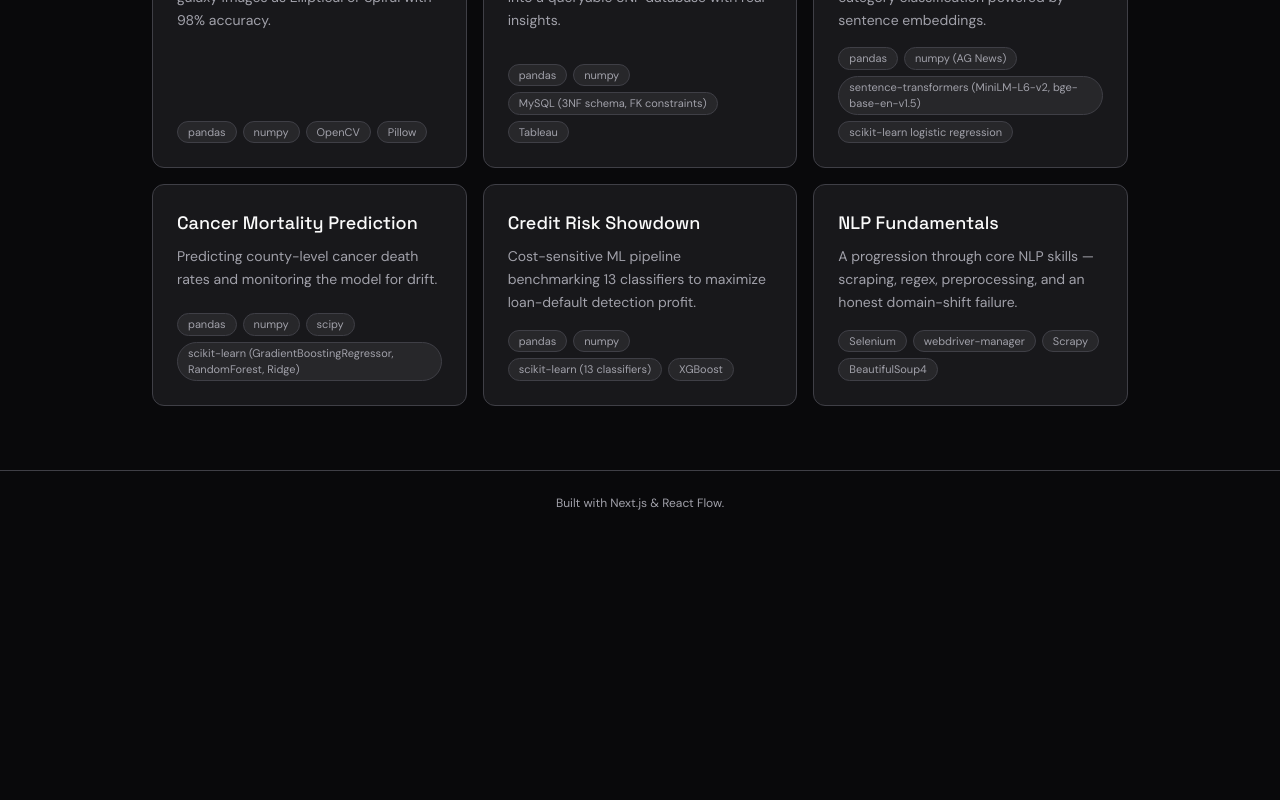
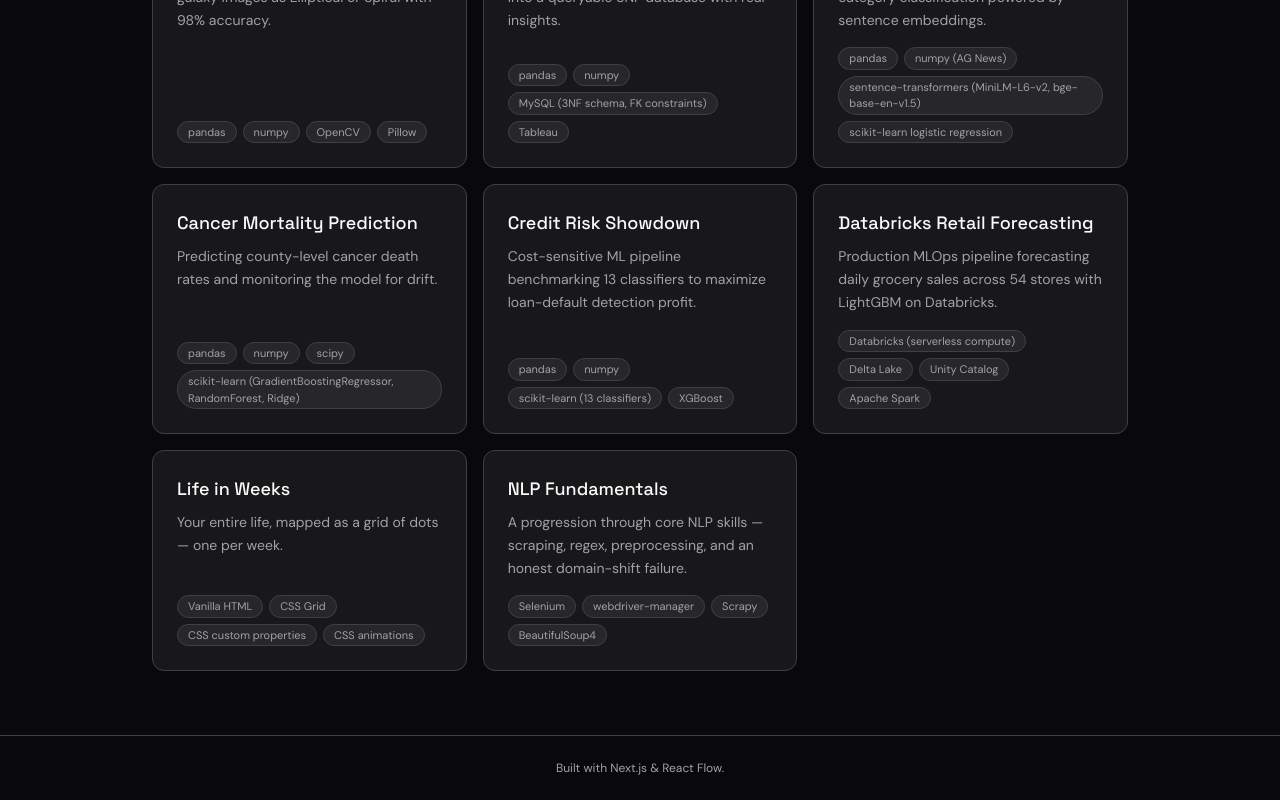
Before and after one commit to codex83/portfolio, a Next.js app: page / in a window 1280 px wide. Shown: the part 968-1768 px from the top of the page. Before the commit the page ends 1503 px from the top, so only its background shows below. Built offline with nearby package versions, Linux system fonts and the light colour scheme.

Commit message:
Add Databricks Retail Forecasting and Life in Weeks projects

```diff
--- a/src/data/projects.ts
+++ b/src/data/projects.ts
@@ -280,6 +280,52 @@ export const projects: Project[] = [
     caveat: "Raw AUC/AUPRC values aren't persisted in the repo — figures above are from the README narrative.",
   },
   {
+    slug: "databricks-retail-forecasting",
+    name: "Databricks Retail Forecasting",
+    tagline: "Production MLOps pipeline forecasting daily grocery sales across 54 stores with LightGBM on Databricks.",
+    problem:
+      "Corporación Favorita, one of Ecuador's largest grocery chains, needs accurate daily unit-sales forecasts at the store-product level across 54 locations, 4,100 products, and 125M+ transactions. Granular demand prediction requires capturing temporal patterns, seasonality, oil-price shocks, and promotional effects — while raw RMSE metrics are completely dominated by a tiny fraction of outlier rows (0.47% of rows with sales >100 inflate RMSE from 7.22 to 195.23). A log-transformed target and a medallion lakehouse architecture solve both problems.",
+    tools: [
+      { category: "Platform", items: ["Databricks (serverless compute)", "Delta Lake", "Unity Catalog"] },
+      { category: "Processing", items: ["Apache Spark", "PySpark window functions"] },
+      { category: "Modeling", items: ["LightGBM (champion)", "XGBoost (challenger)"] },
+      { category: "MLOps", items: ["MLflow Experiment Tracking", "MLflow Model Registry", "Databricks Model Serving"] },
+    ],
+    flow: [
+      { label: "Bronze Layer", description: "Raw CSV ingestion into Delta tables with full source fidelity — no transformations, maximum auditability." },
+      { label: "Silver Layer", description: "Cleaning, enrichment via joins (stores, items, oil prices, locale-aware holidays), and data normalization." },
+      { label: "Gold Layer", description: "Lag features (1/7/14-day) and rolling statistics (7/30-day means) via PySpark window functions — model-ready dataset." },
+      { label: "Experiment Training", description: "LightGBM vs. XGBoost trained on log1p-transformed target; logged to MLflow with full parameter tracking." },
+      { label: "Model Registry & Aliasing", description: "Champion (LightGBM) and challenger (XGBoost) registered with aliases for governed promotion." },
+      { label: "A/B Serving", description: "Live REST endpoint with 80/20 traffic split between champion and challenger for production validation." },
+    ],
+    results:
+      "LightGBM achieved validation log-RMSE of 0.4824 and a Kaggle public leaderboard score of 0.75292 across 3,370,464 test predictions. A/B test confirmed near-identical champion vs. challenger predictions (mean ≈ 1.22). The 7-day rolling average was the strongest feature signal, followed by 30-day trends and oil prices.",
+    github: "https://github.com/codex83/databricks-retail-forecasting",
+  },
+  {
+    slug: "life-in-weeks",
+    name: "Life in Weeks",
+    tagline: "Your entire life, mapped as a grid of dots — one per week.",
+    problem:
+      "Abstract concepts of time and mortality are hard to internalize. This visualization makes them visceral: enter your birth date and see every week of a ~66-year life as a single dot — filled for weeks already lived, empty for weeks ahead. Alongside the grid, computed statistics put your time in personal, societal, and cosmic context.",
+    tools: [
+      { category: "Frontend", items: ["Vanilla HTML", "CSS Grid", "CSS custom properties", "CSS animations"] },
+      { category: "Logic", items: ["JavaScript ES6", "requestAnimationFrame", "Local date parsing (timezone-safe)"] },
+    ],
+    flow: [
+      { label: "Input Screen", description: "User enters birth date; validation rejects future dates and triggers error feedback." },
+      { label: "Date Calculation", description: "Local-date parsing (avoids UTC timezone issues) computes weeks lived, current week index, and weeks remaining." },
+      { label: "Grid Rendering", description: "52 columns × 66 rows CSS grid built programmatically; dots colored by lived/current/future state." },
+      { label: "Progressive Reveal", description: "requestAnimationFrame loop reveals dots in sequence for a dramatic entrance animation." },
+      { label: "Statistics Cards", description: "Three card panels compute personal metrics (heartbeats, breaths, steps), societal context (global births, GDP), and cosmic scale (space distance traveled, full moons, supernovas)." },
+      { label: "Interaction", description: "Hover any dot for a tooltip showing the exact calendar date of that week." },
+    ],
+    results:
+      "A single-page, zero-dependency interactive that renders the full life grid instantly in any browser. Statistics sourced from WHO, NASA, UN, and IPCC. Designed to be a quiet, reflective tool rather than a data dashboard.",
+    github: "https://github.com/codex83/life-in-weeks",
+  },
+  {
     slug: "nlp-fundamentals",
     name: "NLP Fundamentals",
     tagline: "A progression through core NLP skills — scraping, regex, preprocessing, and an honest domain-shift failure.",
```
